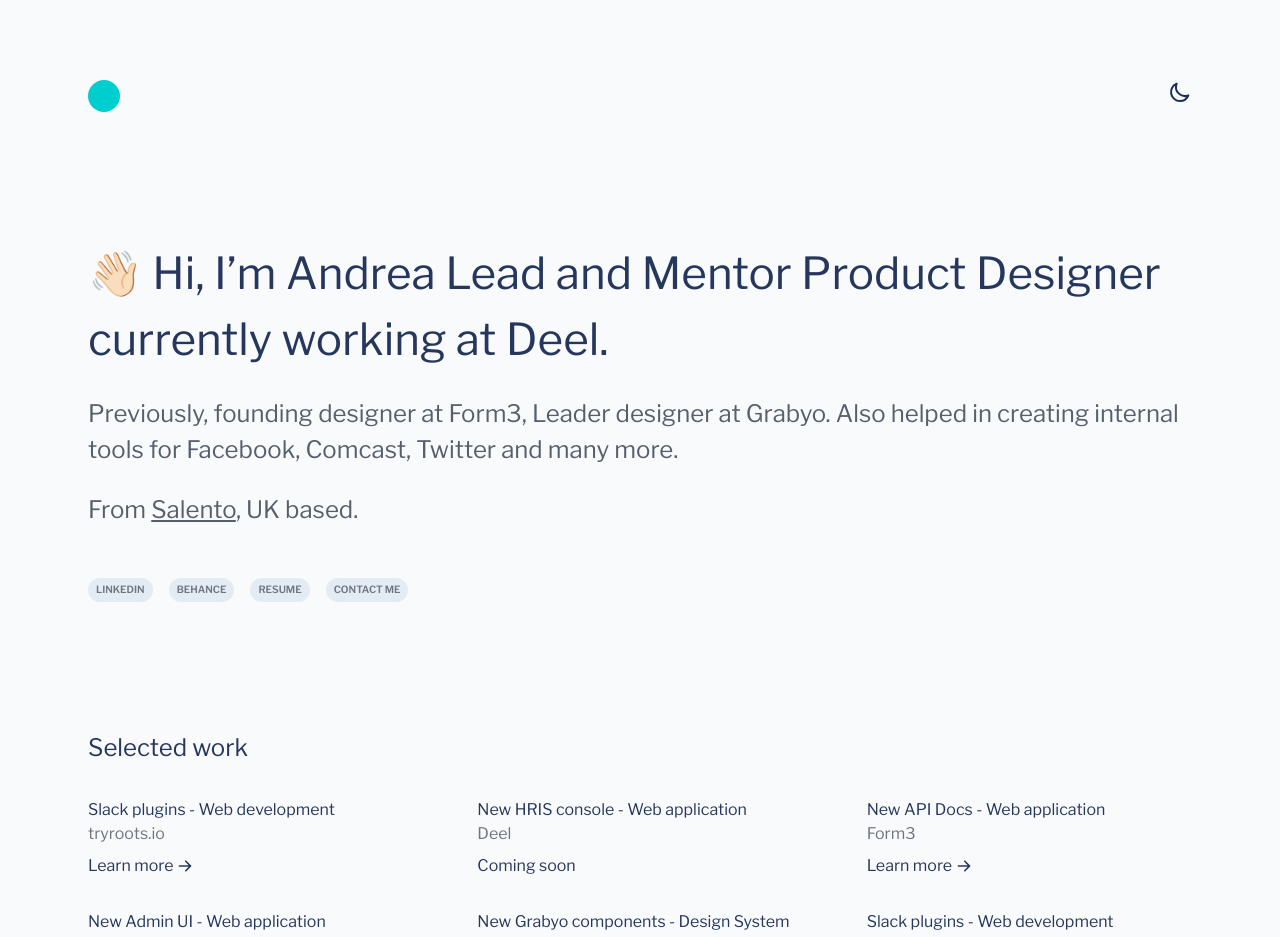
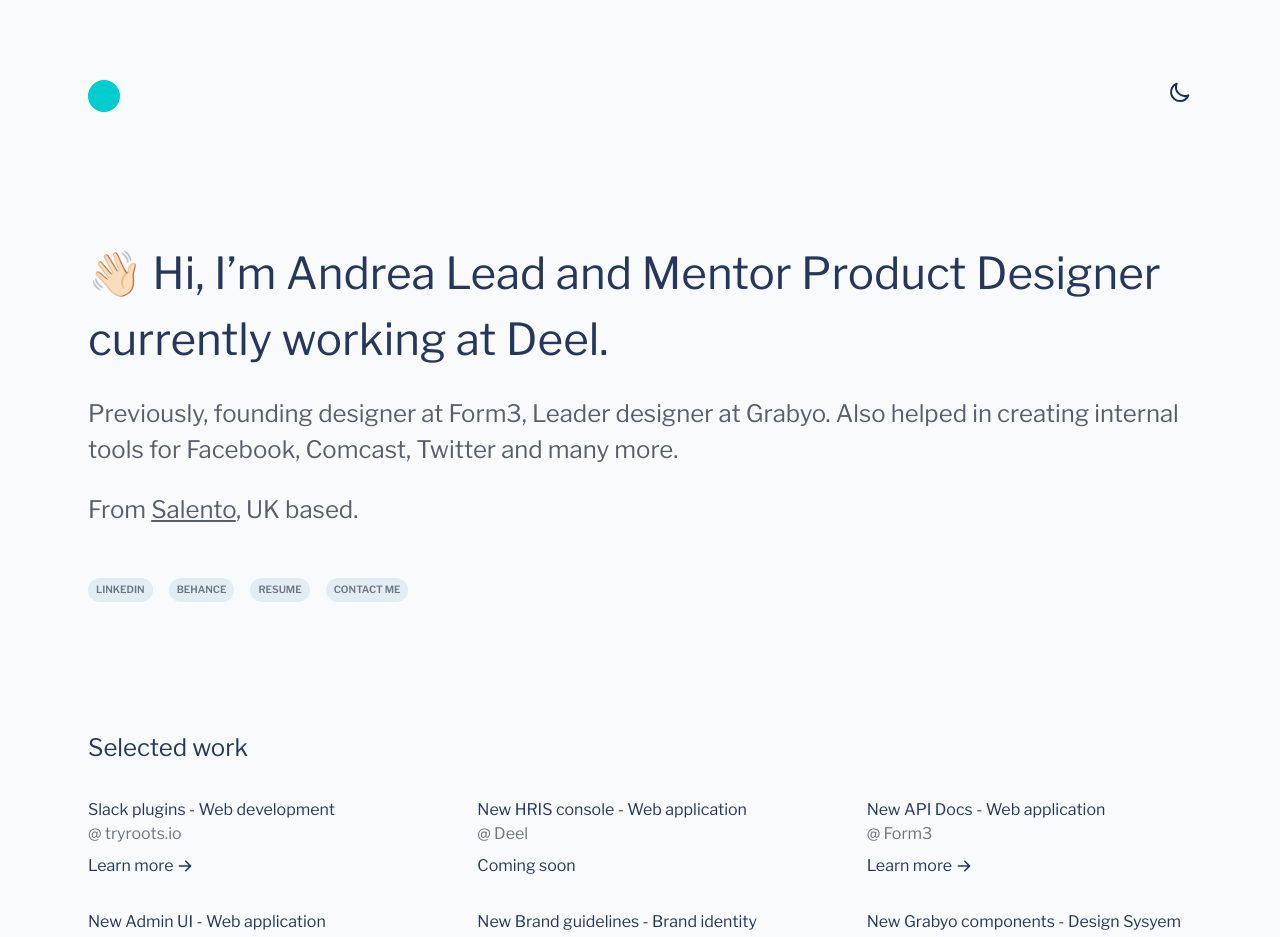
Before and after one commit to ricacostt/andreaportfolio, a Next.js app in the folder my-app/: page / in a window 1280 px wide. Shown: the top 937 px of the page. Built offline with nearby package versions, Linux system fonts and the light colour scheme.

Commit message:
avoid white bouncing

```diff
--- a/my-app/components/Work/Work.js
+++ b/my-app/components/Work/Work.js
@@ -9,7 +9,7 @@
             {work}
           </div>
           <div className="company text-textCompanyLight dark:text-textCompanyDark">
-            {company}
+            @ {company}
           </div>
           <div className="flex flex-row gap-1 text-textPrimaryLight dark:text-textPrimaryDark pt-2">
             <div className="flex"> <a href={link} target="_blank"
--- a/my-app/components/WorksList/WorksList.js
+++ b/my-app/components/WorksList/WorksList.js
@@ -17,8 +17,8 @@
 
        <Work work={'New API Docs - Web application'} company={'Form3'} status={'Learn more'} link={''}/>
        <Work work={'New Admin UI - Web application'} company={'From3'} status={'Learn more'} link={''}/>
-       <Work work={'New Grabyo components - Design System'} company={'Grabyo'} status={'Learn more'} link={''}/>
-       <Work work={'Slack plugins - Web development'} company={'tryroots.io'} status={'Learn more'} link={''}/>
+       <Work work={'New Brand guidelines - Brand identity'} company={'Deel'} status={'Learn more'} link={''}/>
+       <Work work={'New Grabyo components - Design Sysyem'} company={'Grabyo'} status={'Learn more'} link={''}/>
 
        <Work work={'New Grabyo Editor - Web application'} company={'Grabyo'} status={'Learn more'} link={''}/>
        <Work work={'New Grabyo web pages - Web development'} company={'Deel'} status={'Learn more'} link={''}/>
--- a/my-app/src/styles/globals.css
+++ b/my-app/src/styles/globals.css
@@ -14,6 +14,8 @@
   font-family: 'Libre Franklin', sans-serif;
   max-width: 1120px;
   margin: 0 auto;
+  overscroll-behavior: none;
+
 
 }
 
```
